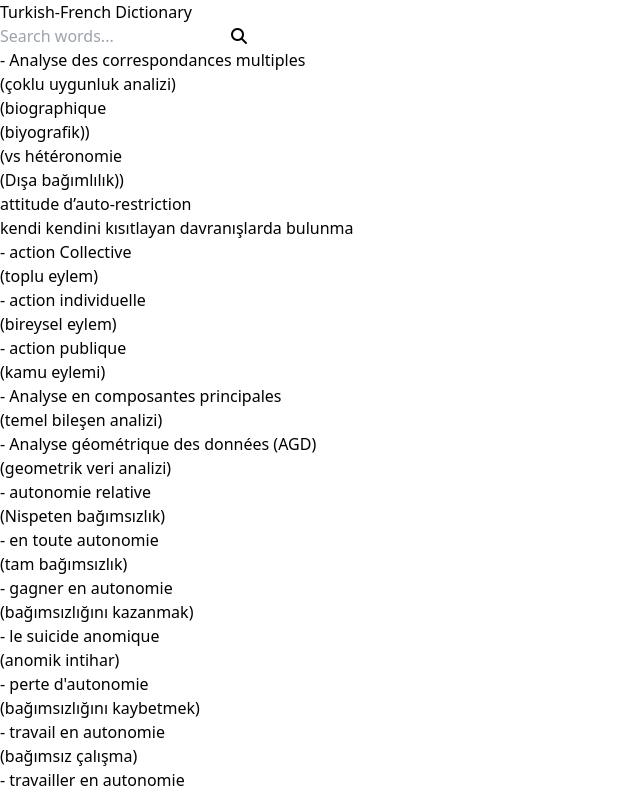
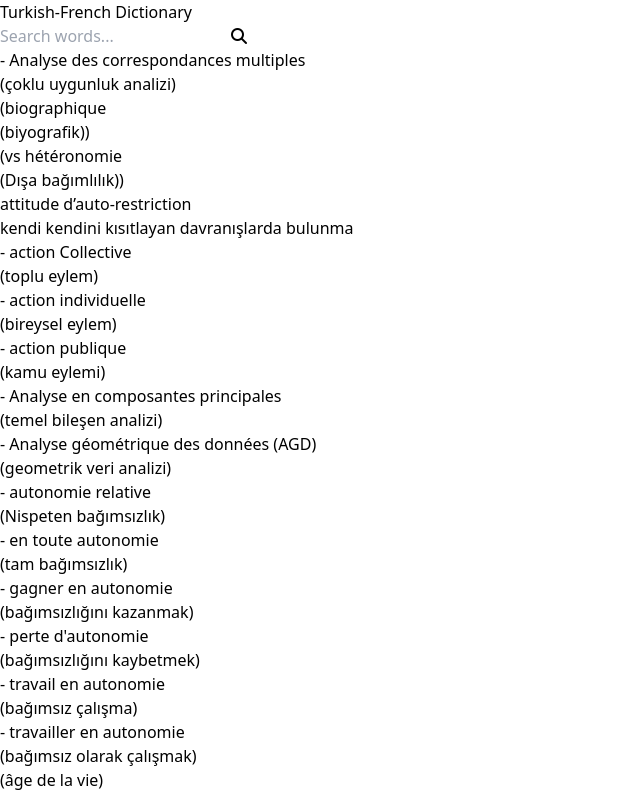
Before and after one commit to gulsucanli/sonhali, a React (Vite) app in the folder my-project/: page / in a window 1280 px wide. Shown: the top 796 px of the page, without its empty margins (0-640 px from the left). Built offline with nearby package versions, Linux system fonts and the light colour scheme.

Commit message:
modified:   my-project/public/data.csv 	modified:   my-project/src/App.jsx

```diff
--- a/my-project/src/App.jsx
+++ b/my-project/src/App.jsx
@@ -5,21 +5,25 @@
 const CsvData = () => {
     const [data, setData] = useState([]);
     const [searchTerm, setSearchTerm] = useState("");
+    const [isLoading, setIsLoading] = useState(false);
+
 
     useEffect(() => {
+      setIsLoading(true);
       Papa.parse('/data.csv', {
           download: true,
           header: true,
           delimiter: ";",
           complete: (googleData) => {
               setData(googleData.data);
+              setIsLoading(false);
           }
       });
   }, []);
 
     const filteredData = data.filter((val) => {
       if (searchTerm === "") {
-          return val;
+          return val.Fransızca && val.Türkçe; // Exclude if either is empty
       } else if (
           val &&
           val.Fransızca &&
@@ -32,9 +36,12 @@
       return null;
   }).sort((a, b) => a.Fransızca.localeCompare(b.Fransızca));
 
+
+
     return (
 
         <div className="flex flex-col h-screen text-center">
+
       <header className="bg-gray-900 text-white py-6 px-6">
         <div className="container mx-auto flex items-center justify-between">
           <h1 className="text-2xl font-bold me-2">Turkish-French Dictionary</h1>
@@ -45,7 +52,9 @@
               placeholder="Search words..."
               type="text"
               onChange={(event) => {
+                setIsLoading(true);
                 setSearchTerm(event.target.value);
+                setIsLoading(false);
             }}
             />
                         <i className="fas fa-search absolute right-3 top-1/2 transform -translate-y-1/2 text-gray-400 h-5 w-5" />
@@ -54,20 +63,31 @@
       </header>
 
       <div className='container mx-auto grid gap-8 sm:grid-cols-2 lg:grid-cols-3 mt-5'>
-                {filteredData.length > 0 ? (
+    {isLoading ? (
+        <p className='text-center mt-5 mb-5 ms-3 me-4'><svg aria-hidden="true" class="w-8 h-8 text-gray-200 animate-spin dark:text-gray-600 fill-blue-600 text-center" viewBox="0 0 100 101" fill="none" xmlns="http://www.w3.org/2000/svg">
+        <path d="M100 50.5908C100 78.2051 77.6142 100.591 50 100.591C22.3858 100.591 0 78.2051 0 50.5908C0 22.9766 22.3858 0.59082 50 0.59082C77.6142 0.59082 100 22.9766 100 50.5908ZM9.08144 50.5908C9.08144 73.1895 27.4013 91.5094 50 91.5094C72.5987 91.5094 90.9186 73.1895 90.9186 50.5908C90.9186 27.9921 72.5987 9.67226 50 9.67226C27.4013 9.67226 9.08144 27.9921 9.08144 50.5908Z" fill="currentColor"/>
+        <path d="M93.9676 39.0409C96.393 38.4038 97.8624 35.9116 97.0079 33.5539C95.2932 28.8227 92.871 24.3692 89.8167 20.348C85.8452 15.1192 80.8826 10.7238 75.2124 7.41289C69.5422 4.10194 63.2754 1.94025 56.7698 1.05124C51.7666 0.367541 46.6976 0.446843 41.7345 1.27873C39.2613 1.69328 37.813 4.19778 38.4501 6.62326C39.0873 9.04874 41.5694 10.4717 44.0505 10.1071C47.8511 9.54855 51.7191 9.52689 55.5402 10.0491C60.8642 10.7766 65.9928 12.5457 70.6331 15.2552C75.2735 17.9648 79.3347 21.5619 82.5849 25.841C84.9175 28.9121 86.7997 32.2913 88.1811 35.8758C89.083 38.2158 91.5421 39.6781 93.9676 39.0409Z" fill="currentFill"/>
+    </svg>
+        </p>
+    ) : (
+        filteredData.length > 0 ? (
             filteredData.map((val, key) => (
-                      <div className="bg-white shadow-md rounded-lg p-6 flex flex-col justify-between">
-                        <div key={key} className="">
+                <div key={key} className="bg-white shadow-md rounded-lg p-6 flex flex-col justify-between">
+                    <div className="">
                         <h2 className="text-xl font-bold mb-2">{val.Fransızca}</h2>
                         <p className="text-gray-600 text-lg">{val.Türkçe}</p>
                     </div>
                 </div>
-
             ))
         ) : (
-                    <p>None Found!</p>
+          <div className='bg-white shadow-md rounded-lg p-6 flex flex-col justify-between'>
+            <p className='text-center'>None Found!</p>
+            </div>
+        )
     )}
 </div>
+
+
 
 
         </div>
```
Also changed, not shown: my-project/public/data.csv. Lines whose indentation alone changed are shown as unchanged.
